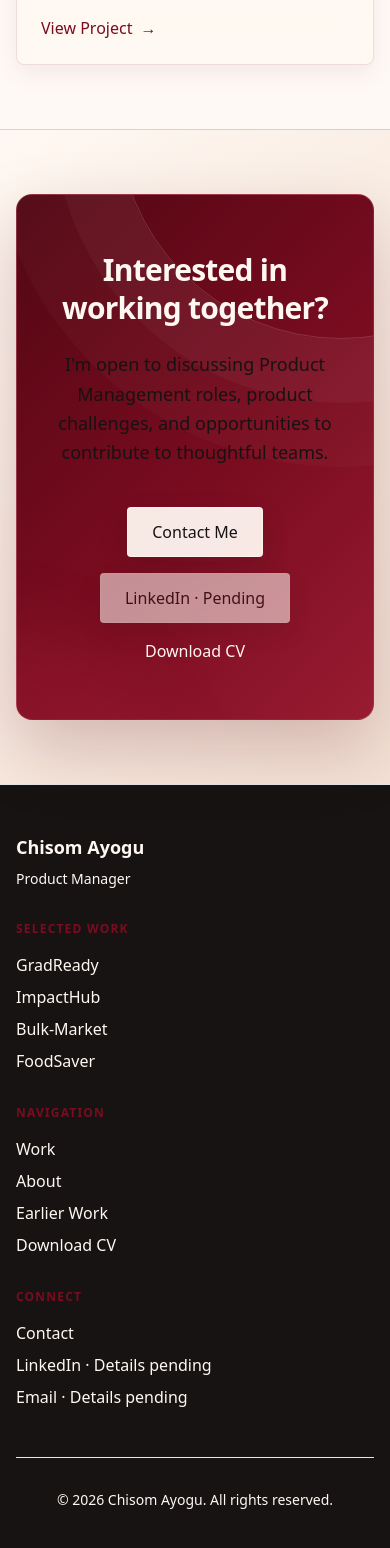
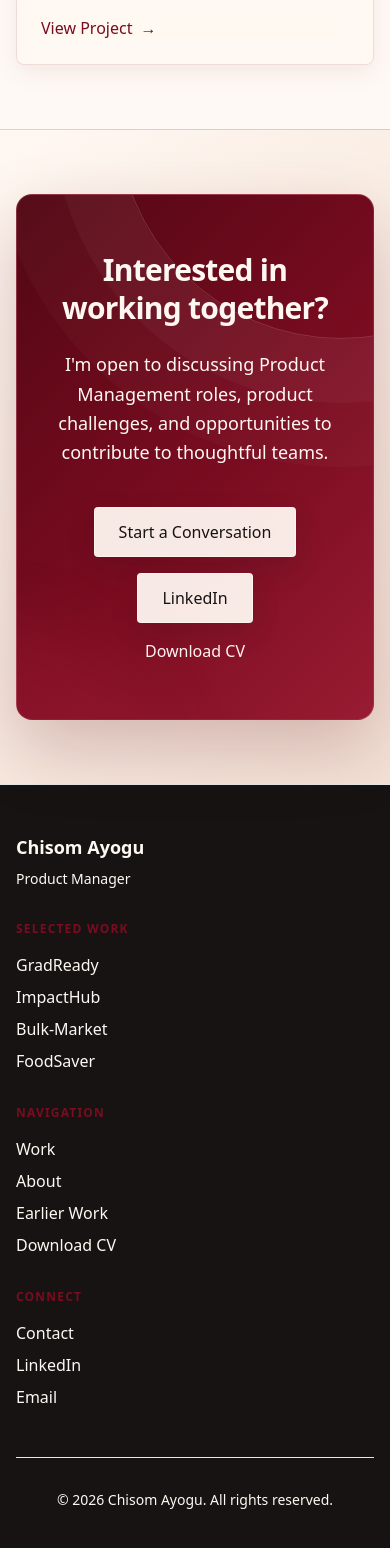
Before and after one commit to chisomuayogu/Product-Management-Portfolio, a Next.js app: page / in a window 390 px wide. Shown: the part 8385-9933 px from the top of the page. Built offline with nearby package versions, Linux system fonts and the light colour scheme.

Commit message:
fix: update contact links and CTA contrast

```diff
--- a/src/app/contact/page.tsx
+++ b/src/app/contact/page.tsx
@@ -1,6 +1,7 @@
 import Navigation from '@/components/Navigation'
 import Footer from '@/components/Footer'
 import { CV_FILE_NAME, CV_FILE_PATH } from '@/data/cv'
+import { CONTACT_DETAILS } from '@/data/contact'
 
 export const metadata = {
   title: 'Contact | Chisom Ayogu — Product Manager',
@@ -47,10 +48,10 @@ export default function ContactPage() {
                   <dt className="eyebrow text-burgundy">Email</dt>
                   <dd>
                     <a
-                      href="mailto:chisomuayogu@gmail.com"
+                      href={CONTACT_DETAILS.emailHref}
                       className="link-primary inline-block break-words font-medium focus-visible:outline-2 focus-visible:outline-offset-4 focus-visible:outline-burgundy"
                     >
-                      chisomuayogu@gmail.com
+                      {CONTACT_DETAILS.email}
                     </a>
                   </dd>
                 </div>
@@ -69,13 +70,13 @@ export default function ContactPage() {
 
               <div className="mt-8 flex flex-col gap-4 sm:flex-row sm:flex-wrap">
                 <a
-                  href="mailto:chisomuayogu@gmail.com"
+                  href={CONTACT_DETAILS.emailHref}
                   className="button-primary inline-flex w-full items-center justify-center text-center sm:w-auto"
                 >
                   Email Me
                 </a>
                 <a
-                  href="https://www.linkedin.com/in/chisomayogu"
+                  href={CONTACT_DETAILS.linkedinHref}
                   target="_blank"
                   rel="noopener noreferrer"
                   className="button-secondary inline-flex w-full items-center justify-center gap-2 text-center sm:w-auto"
--- a/src/components/FinalCTA.tsx
+++ b/src/components/FinalCTA.tsx
@@ -1,5 +1,6 @@
 import Link from 'next/link'
 import { CV_FILE_NAME, CV_FILE_PATH } from '@/data/cv'
+import { CONTACT_DETAILS } from '@/data/contact'
 
 export default function FinalCTA() {
   return (
@@ -9,17 +10,22 @@ export default function FinalCTA() {
           <div className="max-w-3xl text-center mx-auto">
           <h2 className="heading-section text-ivory mb-6 md:mb-8">Interested in working together?</h2>
 
-          <p className="body-large text-ivory/75 mb-10 md:mb-12 max-w-2xl mx-auto">
+          <p className="body-large text-ivory mb-10 md:mb-12 max-w-2xl mx-auto">
             I&apos;m open to discussing Product Management roles, product challenges, and opportunities to contribute to thoughtful teams.
           </p>
 
           <div className="flex flex-col sm:flex-row gap-4 md:gap-6 justify-center items-center">
-            <Link href="/contact" className="button-on-dark text-center">
-              Contact Me
+            <Link href="/contact" className="button-on-dark text-center focus-visible:outline-ivory">
+              Start a Conversation
             </Link>
-            <span className="button-on-dark text-center cursor-not-allowed opacity-60" aria-label="LinkedIn details pending">
-              LinkedIn · Pending
-            </span>
+            <a
+              href={CONTACT_DETAILS.linkedinHref}
+              target="_blank"
+              rel="noopener noreferrer"
+              className="button-on-dark text-center focus-visible:outline-ivory"
+            >
+              LinkedIn
+            </a>
             <a
               href={CV_FILE_PATH}
               download={CV_FILE_NAME}
--- a/src/components/Footer.tsx
+++ b/src/components/Footer.tsx
@@ -1,5 +1,6 @@
 import Link from 'next/link'
 import { CV_FILE_NAME, CV_FILE_PATH } from '@/data/cv'
+import { CONTACT_DETAILS } from '@/data/contact'
 
 export default function Footer() {
   const currentYear = new Date().getFullYear()
@@ -62,10 +63,22 @@ export default function Footer() {
                 </Link>
               </li>
               <li>
-                <span className="text-ivory/60">LinkedIn · Details pending</span>
+                <a
+                  href={CONTACT_DETAILS.linkedinHref}
+                  target="_blank"
+                  rel="noopener noreferrer"
+                  className="text-ivory transition-colors duration-200 hover:text-blush focus-visible:outline-2 focus-visible:outline-offset-2 focus-visible:outline-blush"
+                >
+                  LinkedIn
+                </a>
               </li>
               <li>
-                <span className="text-ivory/60">Email · Details pending</span>
+                <a
+                  href={CONTACT_DETAILS.emailHref}
+                  className="text-ivory transition-colors duration-200 hover:text-blush focus-visible:outline-2 focus-visible:outline-offset-2 focus-visible:outline-blush"
+                >
+                  Email
+                </a>
               </li>
             </ul>
           </div>
--- /dev/null
+++ b/src/data/contact.ts
@@ -0,0 +1,5 @@
+export const CONTACT_DETAILS = {
+  email: 'chisomuayogu@gmail.com',
+  emailHref: 'mailto:chisomuayogu@gmail.com',
+  linkedinHref: 'https://www.linkedin.com/in/chisomayogu',
+} as const
```
